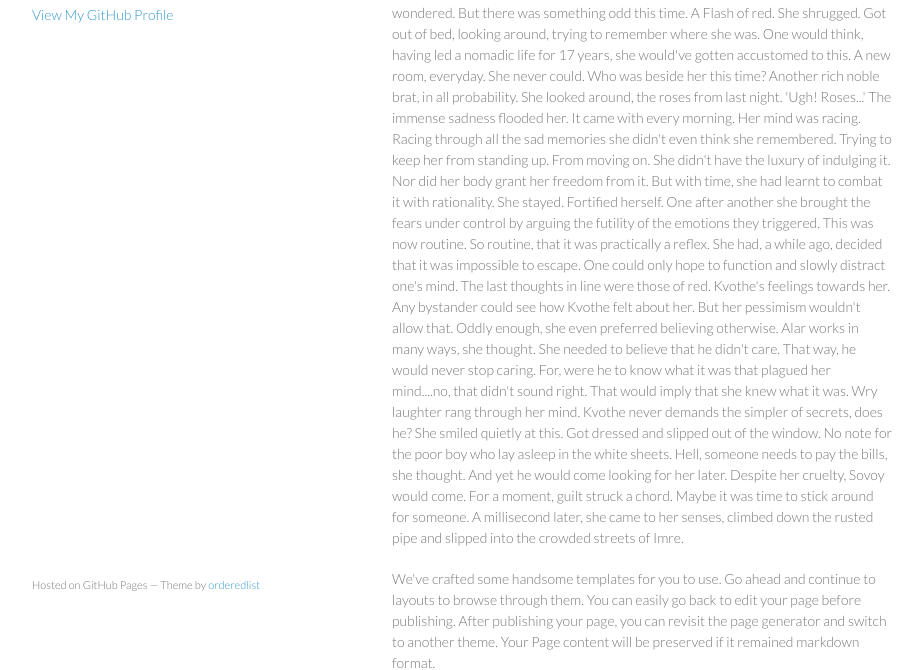
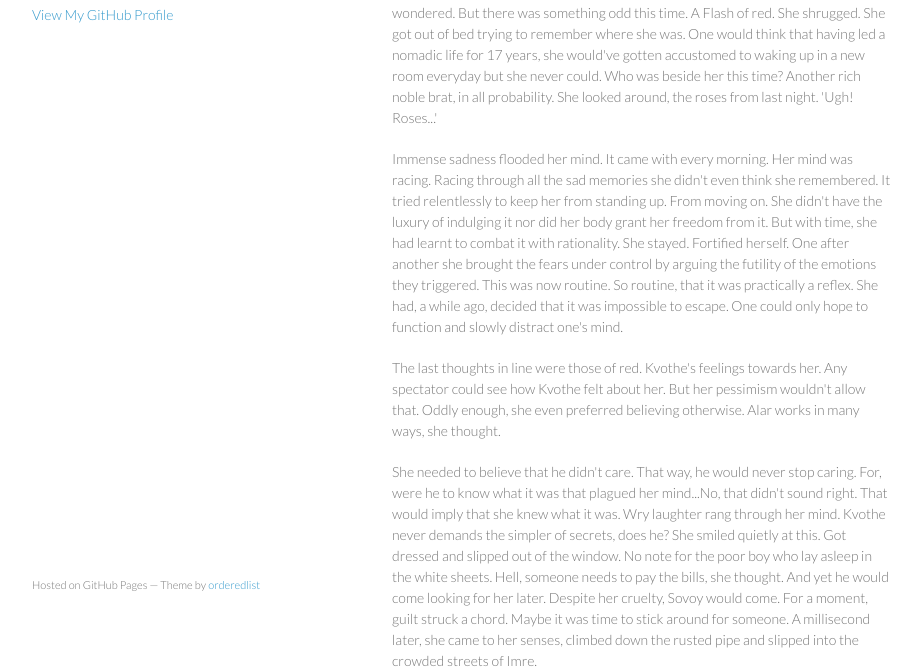
Before and after one commit to lawsonjosephine05/lawsonjosephine05.github.io, a plain HTML site: page index.html in a window 1280 px wide. Shown: the part 136-806 px from the top of the page, without its empty margins (178-1101 px from the left). Drawn offline with Linux system fonts and the light colour scheme.

Commit message:
Update index.html

```diff
--- a/index.html
+++ b/index.html
@@ -28,18 +28,38 @@
           Based on The KingKiller Chronicle (Fan Fiction)
 
 
-She woke up with a start, sweating profusely. Another nightmare, the fifth this week. 'Why do I try to sleep at all?', she wondered. But there was something odd this time. A Flash of red. She shrugged. Got out of bed, looking around, trying to remember where she was. One would think, having led a nomadic life for 17 years, she would've gotten accustomed to this. A new room, everyday. She never could. Who was beside her this time? Another rich noble brat, in all probability. She looked around, the roses from last night. 'Ugh! Roses...'
+She woke up with a start, sweating profusely. Another nightmare, the fifth this week.
 
-The immense sadness flooded her. It came with every morning. Her mind was racing. Racing through all the sad memories she didn't even think she remembered. Trying to keep her from standing up. From moving on.
+'Why do I try to sleep at all?', she wondered.
+But there was something odd this time. A Flash of red. She shrugged. She got out of bed trying to remember where she
+was. One would think that having led a nomadic life for 17 years, she would've gotten accustomed to waking up in a
+new room everyday but she never could. Who was beside her this time? Another rich noble brat, in all probability.
+She looked around, the roses from last night. 'Ugh! Roses...'
 
-She didn't have the luxury of indulging it. Nor did her body grant her freedom from it. But with time, she had learnt to combat it with rationality. She stayed. Fortified herself. One after another she brought the fears under control by arguing the futility of the emotions they triggered. This was now routine. So routine, that it was practically a reflex. She had, a while ago, decided that it was impossible to escape. One could only hope to function and slowly distract one's mind.
+</p>
+<p>
+Immense sadness flooded her mind. It came with every morning. Her mind was racing. Racing through all the sad memories
+she didn't even think she remembered. It tried relentlessly to keep her from standing up. From moving on. She didn't
+have the luxury of indulging it nor did her body grant her freedom from it. But with time, she had learnt to combat it
+with rationality. She stayed. Fortified herself. One after another she brought the fears under control by arguing the
+futility of the emotions they triggered. This was now routine. So routine, that it was practically a reflex.
+She had, a while ago, decided that it was impossible to escape. One could only hope to function and slowly distract one's mind.
 
-The last thoughts in line were those of red. Kvothe's feelings towards her. Any bystander could see how Kvothe felt about her. But her pessimism wouldn't allow that. Oddly enough, she even preferred believing otherwise. Alar works in many ways, she thought.
-
-She needed to believe that he didn't care. That way, he would never stop caring. For, were he to know what it was that plagued her mind....no, that didn't sound right. That would imply that she knew what it was. Wry laughter rang through her mind. Kvothe never demands the simpler of secrets, does he? She smiled quietly at this.
-
-Got dressed and slipped out of the window. No note for the poor boy who lay asleep in the white sheets. Hell, someone needs to pay the bills, she thought. And yet he would come looking for her later. Despite her cruelty, Sovoy would come. For a moment, guilt struck a chord. Maybe it was time to stick around for someone. A millisecond later, she came to her senses, climbed down the rusted pipe and slipped into the crowded streets of Imre.
-        </p>
+</p>
+<p>
+The last thoughts in line were those of red. Kvothe's feelings towards her. Any spectator could see how Kvothe felt
+about her. But her pessimism wouldn't allow that. Oddly enough, she even preferred believing otherwise. Alar works in
+many ways, she thought.
+</p>
+<p>
+She needed to believe that he didn't care. That way, he would never stop caring. For, were he to know what it was that
+plagued her mind...No, that didn't sound right. That would imply that she knew what it was. Wry laughter rang through
+her mind. Kvothe never demands the simpler of secrets, does he? She smiled quietly at this. Got dressed and slipped out
+of the window. No note for the poor boy who lay asleep in the white sheets. Hell, someone needs to pay the bills,
+she thought. And yet he would come looking for her later. Despite her cruelty, Sovoy would come. For a moment,
+guilt struck a chord. Maybe it was time to stick around for someone. A millisecond later, she came to her senses,
+climbed down the rusted pipe and slipped into the crowded streets of Imre.
+</p>
 
 <p>We've crafted some handsome templates for you to use. Go ahead and continue to layouts to browse through them. You can easily go back to edit your page before publishing. After publishing your page, you can revisit the page generator and switch to another theme. Your Page content will be preserved if it remained markdown format.</p>
 
```
